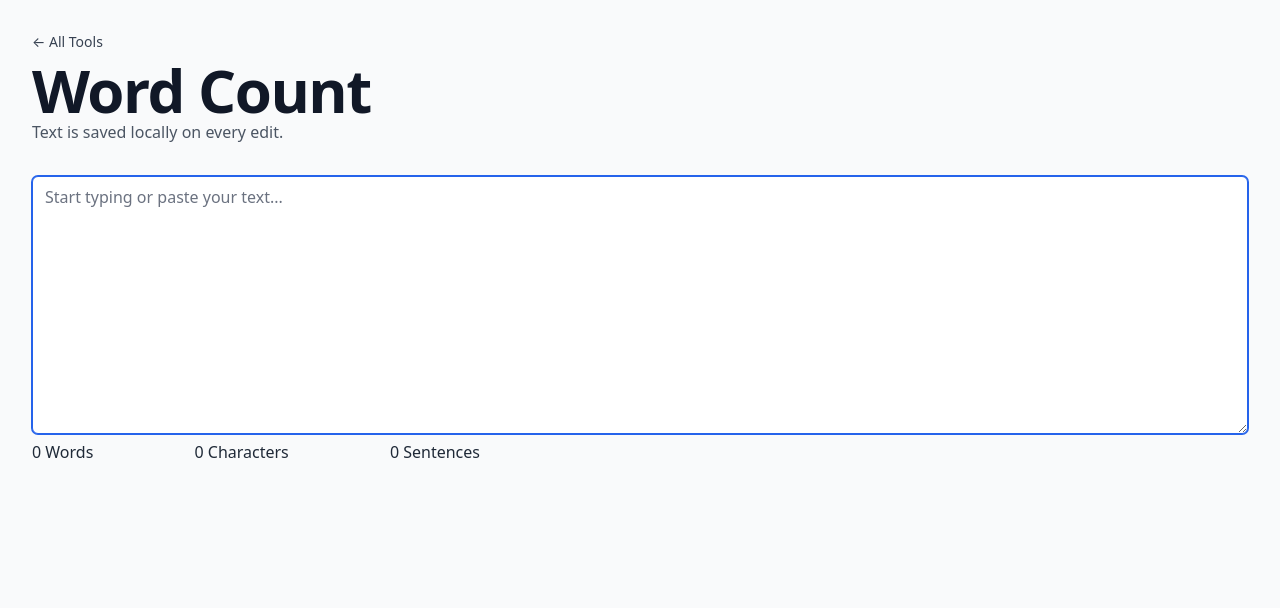
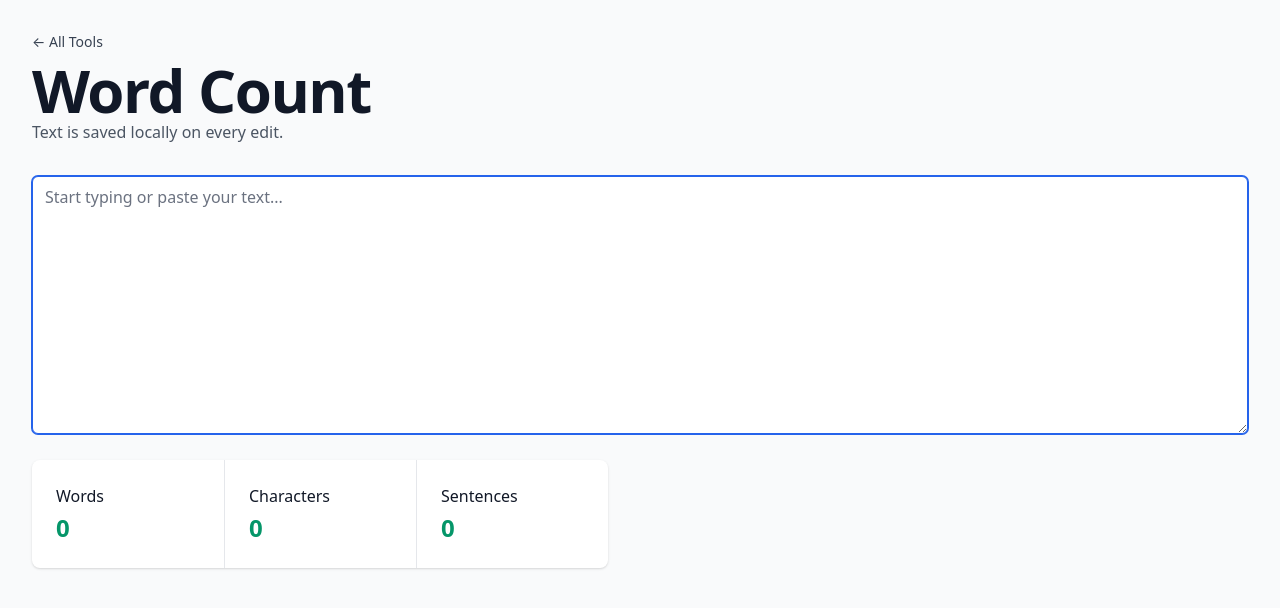
Before and after one commit to vincentdoerig/tools, a Vue app: page /word-count in a window 1280 px wide. Shown: the top 608 px of the page. Built offline with nearby package versions, Linux system fonts and the light colour scheme; a web font is replaced by a local one; what @ffmpeg/ffmpeg, @soerenmartius/vue3-clipboard, @tailwindcss/typography would draw is missing.

Commit message:
feat: add stats on text selection

```diff
--- a/src/components/WordCount.vue
+++ b/src/components/WordCount.vue
@@ -4,22 +4,92 @@
     description="Text is saved locally on every edit."
   >
     <textarea
+      ref="textarea"
       v-model="words"
-      class="w-full rounded-md "
+      name="textarea"
+      class="w-full rounded-md"
       rows="10"
       placeholder="Start typing or paste your text..."
       autofocus
     />
-    <div class="flex flex-wrap justify-between max-w-md text-gray-800 tabular-nums">
-      <p>{{ wordCount }} Words</p>
-      <p>{{ charCount }} Characters</p>
-      <p>{{ sentenceCount }} <span v-if="sentenceCount === 1">Sentence</span> <span v-else>Sentences</span></p>
+    <div class="flex flex-col flex-wrap justify-between w-full md:flex-row">
+      <dl class="grid w-full max-w-xl grid-cols-1 mt-5 overflow-hidden bg-white divide-y divide-gray-200 rounded-lg shadow md:grid-cols-3 md:divide-y-0 md:divide-x">
+        <div>
+          <div class="px-4 py-5 sm:p-6">
+            <dt class="text-base font-normal text-gray-900">
+              Words
+            </dt>
+            <dd class="flex items-baseline justify-between mt-1 md:block lg:flex">
+              <div class="flex items-baseline text-2xl font-semibold text-green-600">
+                {{ selection.words || stats.words }}
+                <span
+                  v-if="selection.characters"
+                  class="ml-2 text-sm font-medium text-gray-500"
+                >
+                  of {{ stats.words }}
+                </span>
+              </div>
+            </dd>
+          </div>
+        </div>
+
+        <div>
+          <div class="px-4 py-5 sm:p-6">
+            <dt class="text-base font-normal text-gray-900">
+              Characters
+            </dt>
+            <dd class="flex items-baseline justify-between mt-1 md:block lg:flex">
+              <div class="flex items-baseline text-2xl font-semibold text-green-600">
+                {{ selection.characters || stats.characters }}
+                <span
+                  v-if="selection.characters"
+                  class="ml-2 text-sm font-medium text-gray-500"
+                >
+                  of {{ stats.characters }}
+                </span>
+              </div>
+            </dd>
+          </div>
+        </div>
+
+        <div>
+          <div class="px-4 py-5 sm:p-6">
+            <dt class="text-base font-normal text-gray-900">
+              Sentences
+            </dt>
+            <dd class="flex items-baseline justify-between mt-1 md:block lg:flex">
+              <div class="flex items-baseline text-2xl font-semibold text-green-600">
+                {{ selection.sentences || stats.sentences }}
+                <span
+                  v-if="selection.characters"
+                  class="ml-2 text-sm font-medium text-gray-500"
+                >
+                  of {{ stats.sentences }}
+                </span>
+              </div>
+            </dd>
+          </div>
+        </div>
+      </dl>
     </div>
+    <!-- <button
+      v-if="!supportSelection"
+      @click="calculateSelection"
+    >
+      Calculate for selection
+    </button> -->
   </ToolsComponent>
 </template>
 
 <script lang="ts">
-import { defineComponent, watch, ref, computed } from 'vue'
+import {
+  computed,
+  defineComponent,
+  onMounted,
+  onUnmounted,
+  ref,
+  watch,
+} from 'vue'
 
 import ToolsComponent from './ToolsComponent.vue'
 
@@ -29,16 +99,70 @@ export default defineComponent({
   },
 
   setup() {
+    onMounted(() => {
+      document.onselectionchange = () => {
+        /*
+          FIXME
+          this currently always throws an error if an element
+          apart from the textarea is selected
+        */
+        if (
+          // check if the current node is the textarea
+          document.getSelection()?.anchorNode?.children[1].name === 'textarea'
+        ) {
+          textSelection.value = document.getSelection().toString()
+          console.log(document.getSelection()?.toString())
+        }
+      }
+    })
+    onUnmounted(() => {
+      document.onselectionchange = null
+    })
+
+    // FIXME: make it work in Firefox
+    const supportSelection = ref(true)
+    const textarea = ref(null)
+    const calculateSelection = () => {
+      /*
+         I can't get this to work but
+         it's the only way due this
+         (stupid) 20+ year old Firefox bug
+         https://bugzilla.mozilla.org/show_bug.cgi?id=85686
+      */
+      const start = textarea.value.selectionStart
+      const end = textarea.value.selectionEnd
+      const value = textarea.value.value
+      const words = value.substring(start, end)
+      textSelection.value = words
+    }
 
     const words = ref(localStorage.getItem('words') || '')
-    const charCount = computed(() => words.value.length)
-    const wordCount = computed(() => words.value.split(/\S+/g).length - 1 )
-    const sentenceCount = computed(() => words.value.split(/\s+[^.!?]*[.!?]/).length - 1)
+    const stats = computed(() => {
+      return {
+        characters: words.value.length,
+        words: words.value.split(/\S+/g).length - 1,
+        sentences: words.value.split(/\s+[^.!?]*[.!?]/).length - 1,
+      }
+    })
+
+    const textSelection = ref('')
+    const selection = computed(() => {
+      return {
+        characters: textSelection.value.length,
+        words: textSelection.value.split(/\S+/g).length - 1,
+        sentences: textSelection.value.split(/\s+[^.!?]*[.!?]/).length - 1,
+      }
+    })
 
     watch(words, (content) => {
       localStorage.setItem('words', content)
     })
-    return { words, charCount, wordCount, sentenceCount }
+
+    return {
+      selection,
+      stats,
+      words,
+    }
   },
 })
 </script>
```
